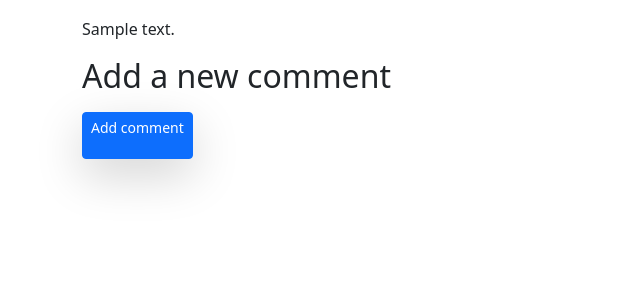
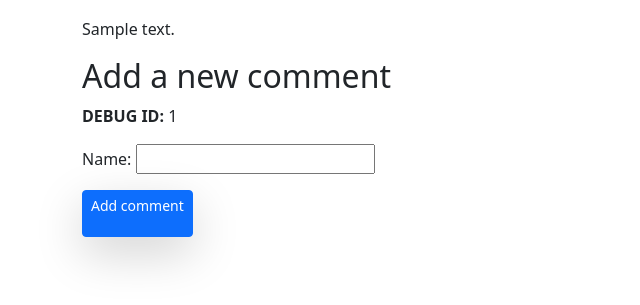
Before and after one commit to D-Eva-Code/Blog, a Django app: a page that uses Blog_app/templates/postdetail.html in a window 1280 px wide. Shown: the part 322-627 px from the top of the page, without its empty margins (0-640 px from the left). Run offline with Django 5.2, Linux system fonts and the light colour scheme; tables that the repository leaves empty hold one stand-in row (values such as "Sample post").

Commit message:
updated postdetail.html removing 'includes' and embedding the comment form directly

```diff
--- a/Blog_app/templates/Include/commentform.html
+++ b/Blog_app/templates/Include/commentform.html
@@ -1,7 +1,8 @@
 
 <h2> Add a new comment</h2>
+    <p><strong>DEBUG ID:</strong> {{ detail_post.id }}</p>
 
-    <form action= "{% url "Blog:postcomment" 5 %}" method= "post">
+    <form action= "{% url 'Blog:postcomment' detail_post.id %}" method= "post">
         {% csrf_token %}
         <p>
         {% comment %} {{new_comment.name.label_tag}}
--- a/Blog_app/templates/comment.html
+++ b/Blog_app/templates/comment.html
@@ -9,7 +9,7 @@
         <p> <a href = "{{post.get_absolute_url}}">Back to Post</a></p>
     {% else %}
 
-        {% include "include\commentform.html" %}
+        {% include "Include\commentform.html" %}
     {% endif %}
 
 {% endblock body %}
--- a/Blog_app/templates/postdetail.html
+++ b/Blog_app/templates/postdetail.html
@@ -33,6 +33,29 @@
     <p>There are no comments.</p>
   {% endfor %}
 
-  {% include "include/commentform.html" %}
+  {% comment %} {% include "Include/commentform.html" %} {% endcomment %}
+
+  <h2> Add a new comment</h2>
+    <p><strong>DEBUG ID:</strong> {{ detail_post.id }}</p>
+
+    <form action= "{% url 'Blog:postcomment' detail_post.id %}" method= "post">
+        {% csrf_token %}
+        <p>
+        {% comment %} {{new_comment.name.label_tag}}
+        {{new_comment.name}}
+        {{new_comment.errors}} {% endcomment %}
+        {% comment %} {{form.as_p}} {% endcomment %}
+        <div class="left">
+        {{form.name.as_field_group}}
+        </div>
+        </P>
+        {% comment %} <input type="text" name="name">
+        <input type="email" name="email">
+        <textarea name="body"></textarea>  {% endcomment %}
+        {% comment %} <pre>{{ new_comment }}</pre> {% endcomment %}
+
+
+        <p><button type ="submit" class= "btn btn-primary shadow-lg btn-sm" >Add comment</p>
+    </form>
 </div>
 {% endblock body %}
```
